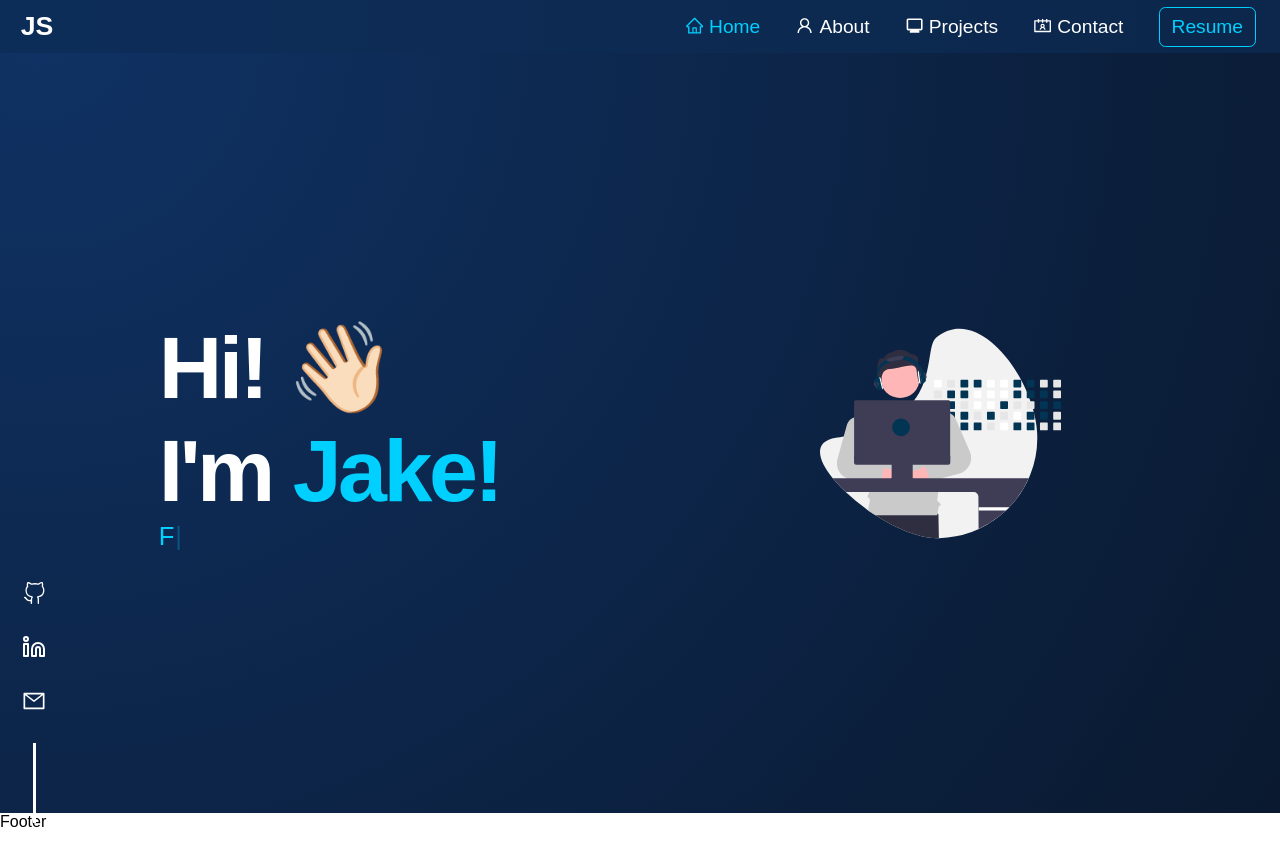
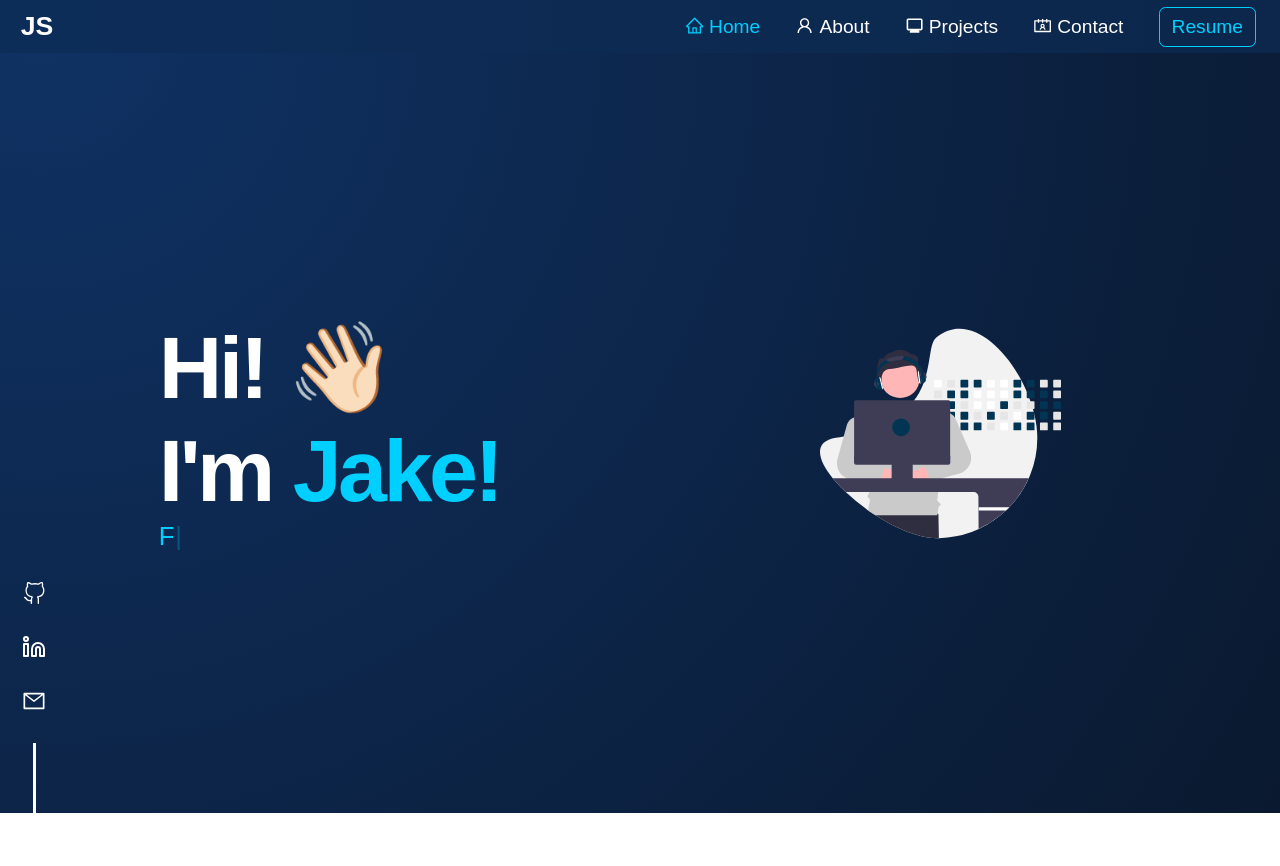
Before and after one commit to JSchoonbrood/Portfolio, a React (Create React App) app: page / in a window 1280 px wide. Shown: the top 866 px of the page. Built offline with nearby package versions, Linux system fonts and the light colour scheme.

Commit message:
Footer removal

```diff
--- a/src/App.tsx
+++ b/src/App.tsx
@@ -1,7 +1,6 @@
 import React from "react";
 import { Routes, Route } from "react-router-dom";
 import { About, Hero, Navbar, Projects, Left } from "./components";
-import { Footer } from "./containers";
 
 import "./App.scss";
 
@@ -25,7 +24,6 @@ function App() {
           </div>
         </div>
       </div>
-      <Footer />
     </div>
   );
 }
```
